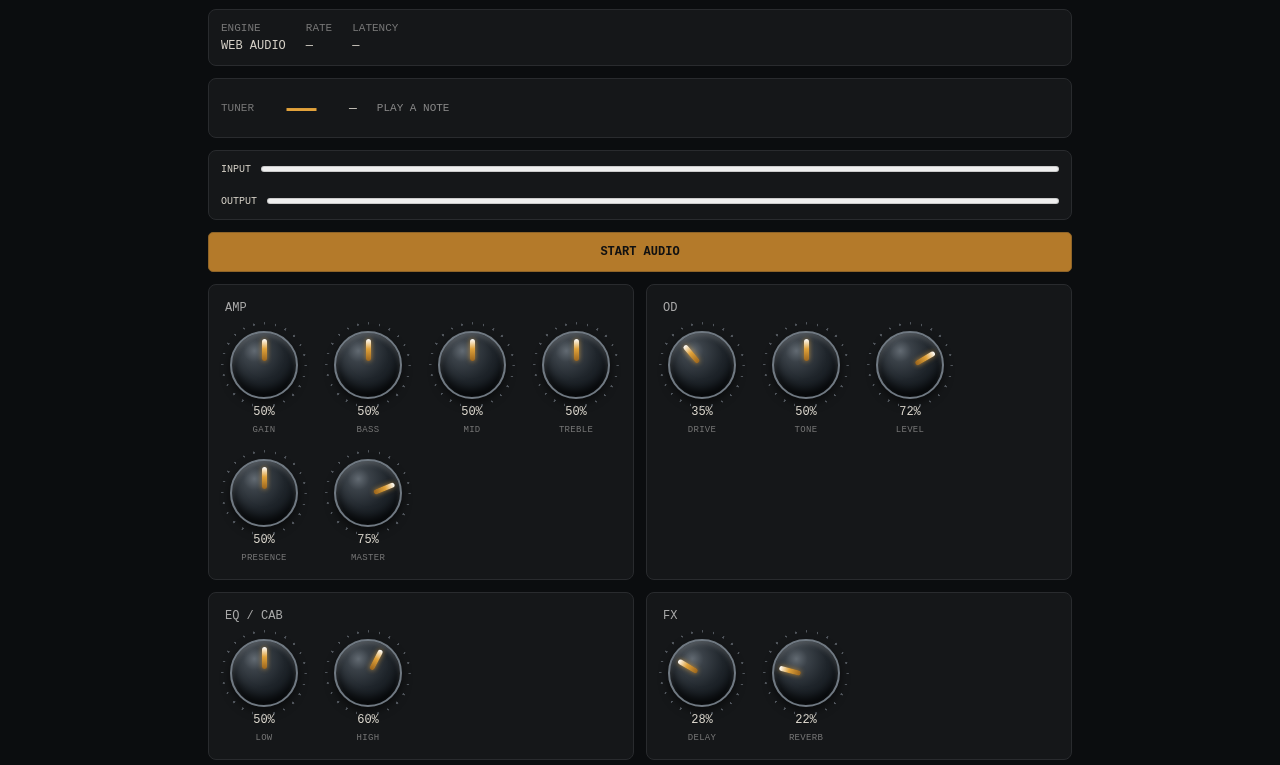
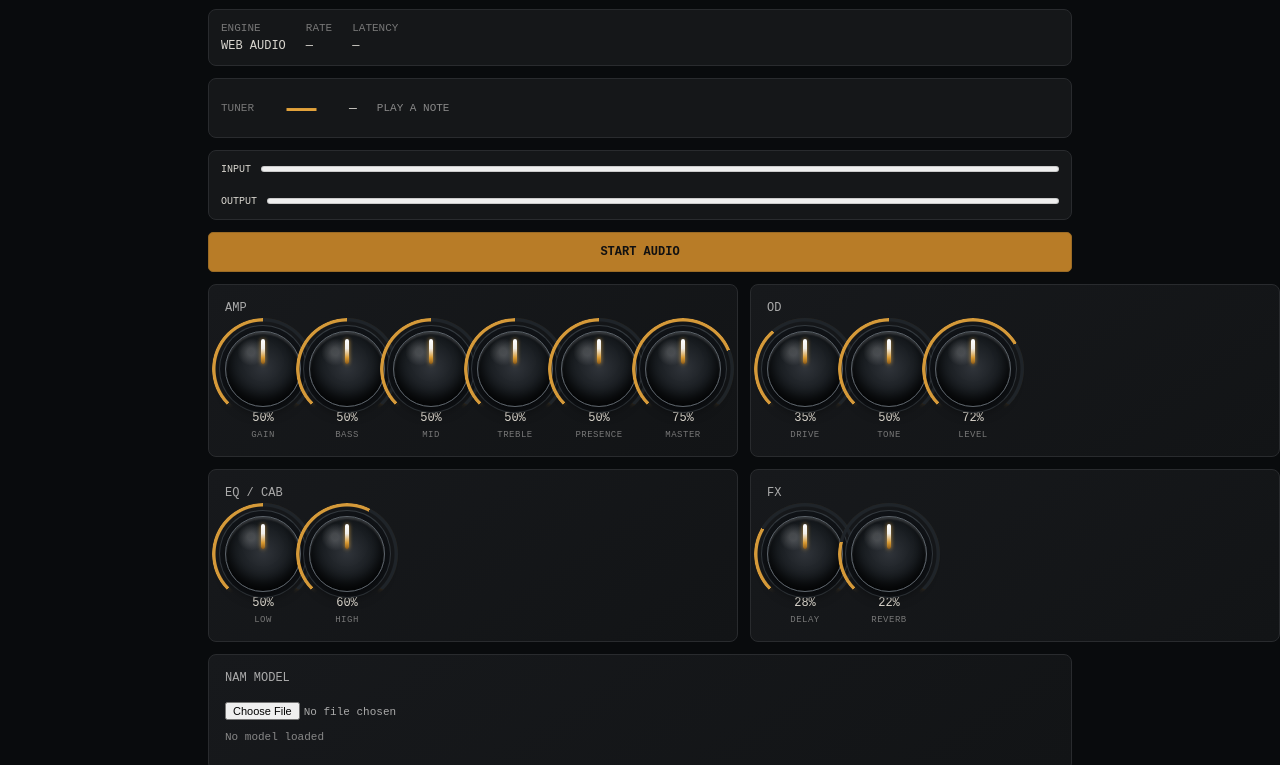
Before and after one commit to lukman582890-wq/SOLAR-AMP-NAM-LOADER, a website: page index.html in a window 1280 px wide. Shown: the part 90-855 px from the top of the page. Drawn offline with Linux system fonts and the light colour scheme.

Commit message:
Make all controls realistic 3D amp plugin knobs

```diff
--- a/styles.css
+++ b/styles.css
@@ -1,18 +1,38 @@
 *{box-sizing:border-box}
-body{margin:0;background:#0b0d0f;color:#d7d2c8;font-family:Arial,sans-serif}
+body{margin:0;background:#090b0d;color:#d9d6cf;font-family:Arial,sans-serif}
 main{max-width:900px;margin:auto;padding:18px}
 header{display:flex;justify-content:space-between;align-items:center;border-bottom:1px solid #303236;padding-bottom:14px}
 small,span{font:11px monospace;color:#777}
-h1{font-size:24px;margin:4px 0}h2{font:12px monospace;color:#aaa;margin:0 0 16px}
+h1{font-size:24px;margin:4px 0;letter-spacing:.3px}h2{font:12px monospace;color:#aaa;margin:0 0 16px}
 .status,.meters,.tuner{display:flex;gap:20px;align-items:center;background:#151719;border:1px solid #292b2e;border-radius:8px;padding:12px;margin-top:12px}
 .status>div{display:flex;flex-direction:column;gap:5px}.status b{font:12px monospace}
 .tuner strong{font-size:30px;min-width:55px;text-align:center;color:#e2a23b}.tuner b{font:13px monospace}.tuner i{font:11px monospace;color:#888;font-style:normal}
 .meters{flex-direction:column;align-items:stretch}.meters label{font:10px monospace;display:flex;gap:10px;align-items:center}
-meter{width:100%;height:12px}.start,#install{border:1px solid #8f6428;background:#b47a2a;color:#111;padding:12px 18px;border-radius:5px;font:bold 12px monospace;cursor:pointer}.start{width:100%;margin-top:12px}
-.rig{display:grid;grid-template-columns:repeat(2,1fr);gap:12px;margin-top:12px}.card{background:#151719;border:1px solid #292b2e;border-radius:8px;padding:16px}
-.knobs{display:flex;flex-wrap:wrap;gap:24px 26px}
-.knob{display:flex;flex-direction:column;align-items:center;gap:6px;min-width:78px;user-select:none}
-.knobface{--pct:50;width:68px;height:68px;border-radius:50%;position:relative;cursor:ns-resize;touch-action:none;background:radial-gradient(circle at 35% 28%,#626a72 0,#3a4148 18%,#20262c 48%,#11161b 78%,#080b0e 100%);border:2px solid #707982;box-shadow:inset 0 3px 5px rgba(255,255,255,.18),inset 0 -7px 10px rgba(0,0,0,.75),0 4px 10px rgba(0,0,0,.55)}.knobface:before{content:"";position:absolute;inset:-11px;border-radius:50%;background:repeating-conic-gradient(from -135deg,#707780 0 2deg,transparent 2deg 15deg);-webkit-mask:radial-gradient(farthest-side,transparent calc(100% - 3px),#000 calc(100% - 2px));mask:radial-gradient(farthest-side,transparent calc(100% - 3px),#000 calc(100% - 2px));opacity:.65}.knobface:after{content:"";position:absolute;width:5px;height:22px;left:50%;top:6px;margin-left:-2.5px;border-radius:3px;background:linear-gradient(#fff,#e0a23a 45%,#9a641c);box-shadow:0 0 5px rgba(226,162,59,.7);transform-origin:2.5px 28px;transform:rotate(calc(-135deg + var(--pct)*2.7deg))}.mark{display:none}
-.knob b{font:12px monospace;color:#e4dfd5}.knob small{font:9px monospace;color:#777;letter-spacing:.3px}
+meter{width:100%;height:12px}.start,#install{border:1px solid #9b6b25;background:#b87c27;color:#111;padding:12px 18px;border-radius:5px;font:bold 12px monospace;cursor:pointer}.start{width:100%;margin-top:12px}
+.rig{display:grid;grid-template-columns:repeat(2,1fr);gap:12px;margin-top:12px}.card{background:linear-gradient(145deg,#17191c,#121416);border:1px solid #292b2e;border-radius:8px;padding:16px}
+.knobs{display:grid;grid-template-columns:repeat(6,minmax(76px,1fr));gap:18px 8px;align-items:start}
+.knob{display:flex;flex-direction:column;align-items:center;gap:5px;min-width:0;user-select:none}
+.knobface{--pct:50;--angle:0deg;width:76px;height:76px;border-radius:50%;position:relative;cursor:ns-resize;touch-action:none;
+ background:
+ radial-gradient(circle at 34% 27%,rgba(255,255,255,.18) 0 5%,transparent 19%),
+ radial-gradient(circle at 50% 48%,#30343a 0,#181c20 52%,#0b0e11 78%,#050608 100%);
+ border:1px solid #5d646b;
+ box-shadow:inset 0 2px 2px rgba(255,255,255,.16),inset 0 -8px 13px rgba(0,0,0,.82),0 5px 12px rgba(0,0,0,.55),0 0 0 5px #101317,0 0 0 6px #353b40;
+}
+.knobface:before{content:"";position:absolute;inset:-14px;border-radius:50%;
+ background:conic-gradient(from -135deg,#e0a13b 0deg calc(var(--pct)*2.7deg),#20252a calc(var(--pct)*2.7deg) 270deg,transparent 270deg);
+ -webkit-mask:radial-gradient(farthest-side,transparent calc(100% - 4px),#000 calc(100% - 3px));mask:radial-gradient(farthest-side,transparent calc(100% - 4px),#000 calc(100% - 3px));
+ opacity:.95;filter:drop-shadow(0 0 3px rgba(226,162,59,.3));pointer-events:none;
+}
+.knobface:after{content:"";position:absolute;left:50%;top:7px;width:4px;height:25px;margin-left:-2px;border-radius:3px;
+ background:linear-gradient(#fff,#f0eee9 38%,#d89a32 75%,#8c5a18);box-shadow:0 0 4px rgba(255,188,72,.7);
+ transform-origin:2px 31px;transform:rotate(var(--angle));pointer-events:none;
+}
+.knob b{font:12px monospace;color:#e4dfd5;line-height:1.1}.knob small{font:9px monospace;color:#777;letter-spacing:.5px}
+.knobscale{position:absolute;inset:-17px;border-radius:50%;pointer-events:none;
+ background:repeating-conic-gradient(from -135deg,rgba(190,196,201,.75) 0deg 1deg,transparent 1deg 13.5deg);
+ -webkit-mask:radial-gradient(farthest-side,transparent calc(100% - 2px),#000 calc(100% - 1px));mask:radial-gradient(farthest-side,transparent calc(100% - 2px),#000 calc(100% - 1px));
+}
 .model{margin-top:12px}.model input{width:100%;font:11px monospace;color:#aaa}.model p{font:11px monospace;color:#888}
-@media(max-width:600px){main{padding:12px}.rig{grid-template-columns:1fr}.status{gap:10px;justify-content:space-between}.tuner{gap:9px}.knobs{gap:22px 20px}.knob{min-width:72px}}
+@media(max-width:700px){main{padding:12px}.rig{grid-template-columns:1fr}.knobs{grid-template-columns:repeat(3,minmax(72px,1fr));gap:20px 8px}.knobface{width:70px;height:70px}.knobscale{inset:-16px}.knobface:before{inset:-13px}.knobface:after{top:6px;height:23px;transform-origin:2px 29px}}
+@media(min-width:701px) and (max-width:850px){.knobs{grid-template-columns:repeat(3,minmax(82px,1fr))}}
```
